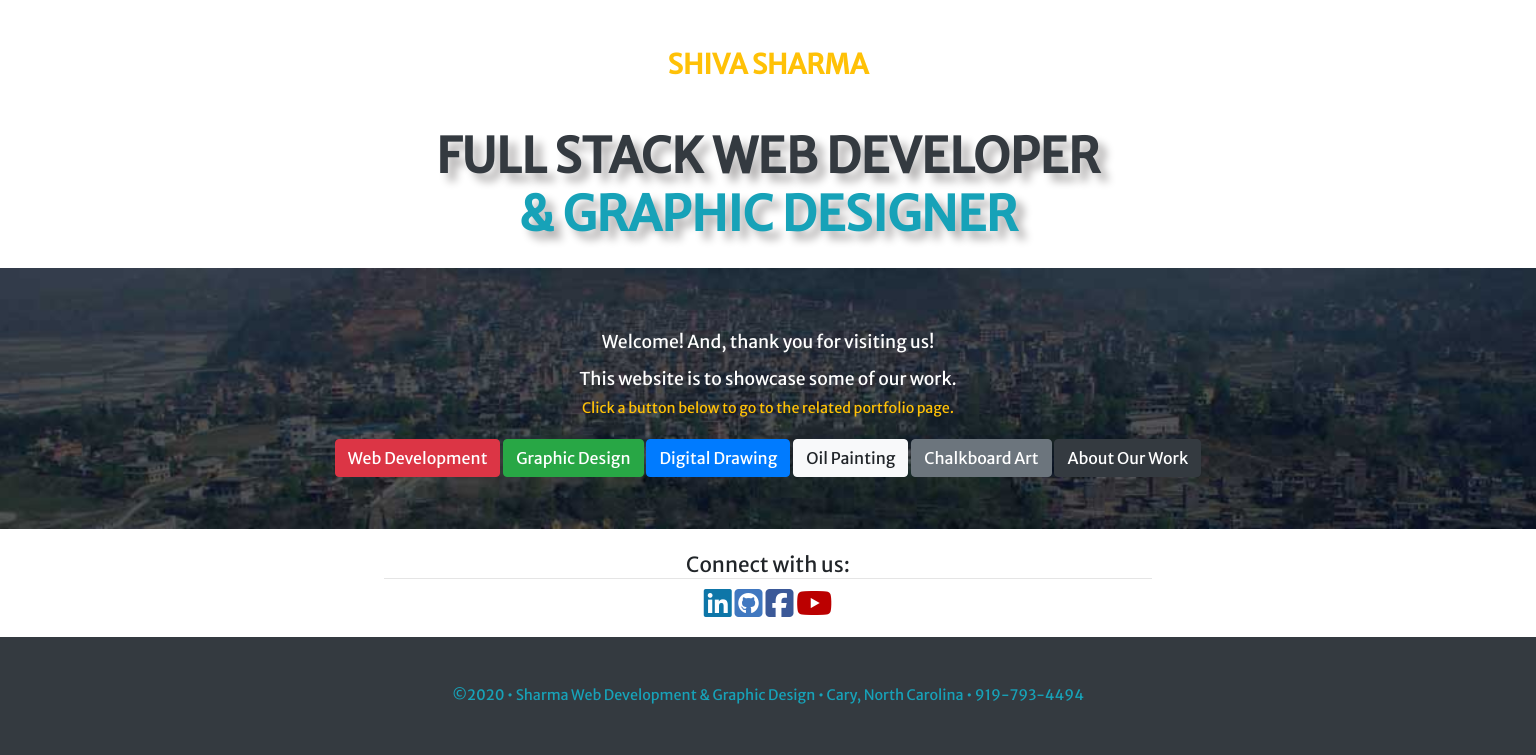
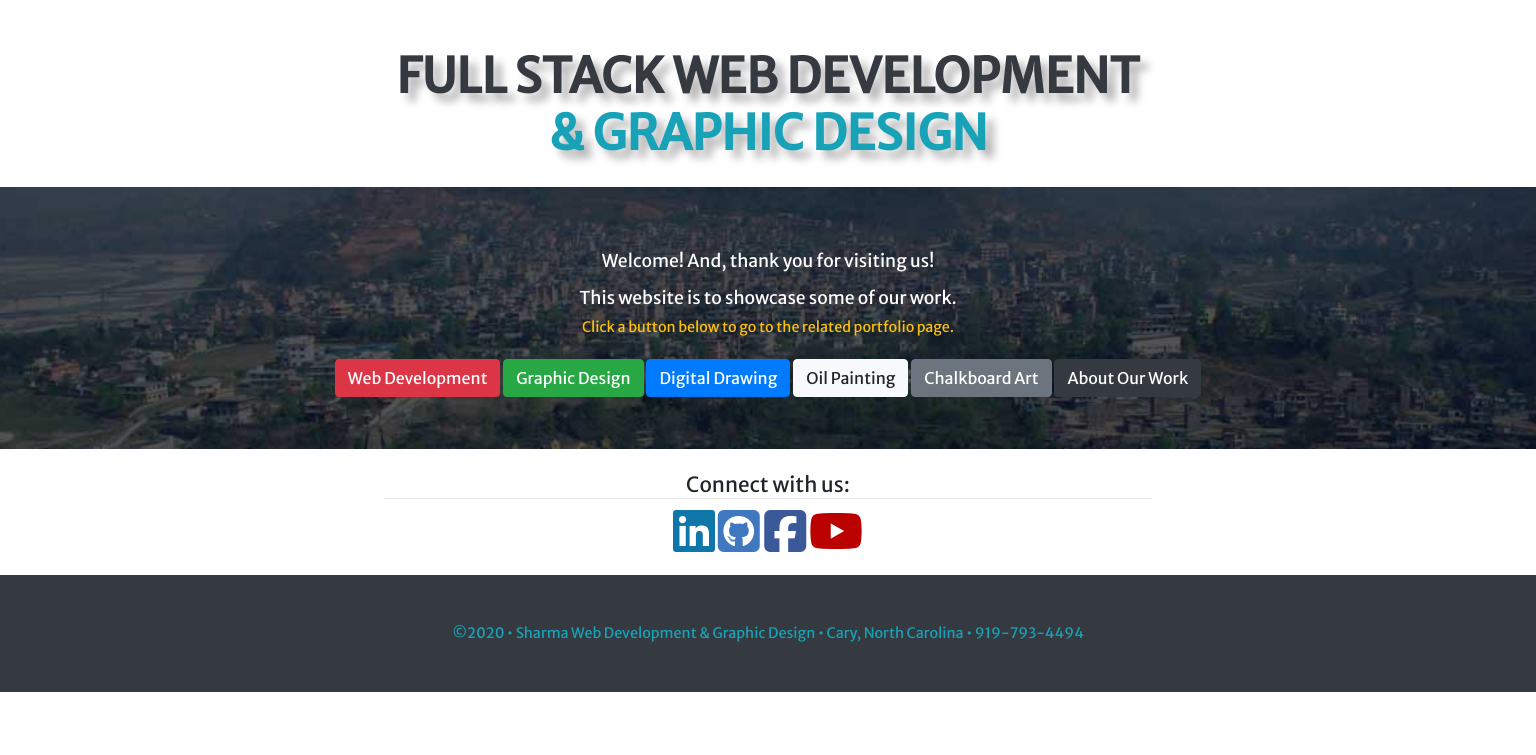
Before and after one commit to aspiring-developer/ssh1sharma.github.io, a PHP site: page /index.html in a window 1536 px wide. Shown: the part 191-946 px from the top of the page. After the commit the page ends 883 px from the top, so only its background shows below. Run offline with PHP 8.4, Linux system fonts and the light colour scheme; some libraries are stand-ins or nearby versions; some web fonts are replaced.

Commit message:
Removed name from landing page

```diff
--- a/about.html
+++ b/about.html
@@ -62,7 +62,7 @@
 
     </div> <!-- about/contact page-title row ends-->
 
-    <!-- ########## ABOUT CARDS SECTION ########## -->
+    <!-- ########## ABOUT TECHNOLOGY SECTION ########## -->
     <div class="row aboutContentRow mx-auto text-center d-flex p-4">
       <div class="col-sm-12 col-md-6 aboutTechnologyCol">
         <h6 class="text-left text-info">Web-Dev Tools: </h6>
--- a/custom-assets/styles/main.css
+++ b/custom-assets/styles/main.css
@@ -493,6 +493,18 @@ color: #F16529;
 	.aboutPageIcons {
 		font-size: 1.5rem;
 	}
+	.LinkedInIcon {
+		font-size: 1.5rem;
+	}
+	.gitHubIcon {
+		font-size: 1.5rem;
+	}
+	.faceBookIcon {
+		font-size: 1.5rem;
+	}
+	.youtubeIcon {
+		font-size: 1.5rem;
+	}
 }
 
 /* Extra-Extra large devices (large tvs etc, 1920px and up) */
--- a/index.html
+++ b/index.html
@@ -57,8 +57,7 @@
     <section>
       <div class="row px-4">
         <div class="col">
-          <h3 class="text-center text-warning text-uppercase font-weight-bold mt-5"> Shiva Sharma </h3>
-          <h1 class="text-center text-dark text-uppercase font-weight-bold mt-5"> Full Stack Web Developer <br> <span class="text-info"> & Graphic Designer </span> </h1>
+          <h1 class="text-center text-dark text-uppercase font-weight-bold mt-5"> Full Stack Web Development <br> <span class="text-info"> & Graphic Design </span> </h1>
           <!-- <h3 class="text-center text-warning my-3"> <em> This website is under construction.</em> </h3> -->
         </div>
       </div>
@@ -92,7 +91,7 @@
           <h4>Connect with us:</h4>
           <hr class="w-50 mt-0 mb-2 ">
           <a class="LinkedInIcon" href="https://www.linkedin.com/in/shivalal-sharma-298835199/" target="_blank"><i class="fab fa-linkedin fa-2x" style="color:#0e76a8"></i><i class="fab fa-linked-in fa-2x" style="color:#0dacbd"></i></a>
-          <a href="https://github.com/ssh1sharma" target="_blank"> <i class="fab fa-github-square fa-2x"></i> </a>
+          <a class="gitHubIcon" href="https://github.com/ssh1sharma" target="_blank"> <i class="fab fa-github-square fa-2x"></i> </a>
          <a class="faceBookIcon" href="https://www.facebook.com/profile.php?id=100027879254436" target="_blank"><i class="fab fa-facebook-square fa-2x" style="color:#3b5998"></i></a>
          <a class="youtubeIcon" href="https://www.youtube.com/watch?v=AHMx705iG1E&t=8s" target="_blank"><i class="fab fa-youtube fa-2x" style="color:#bb0000"></i></a>
         </div> <!-- .socialIcons ends -->
```
